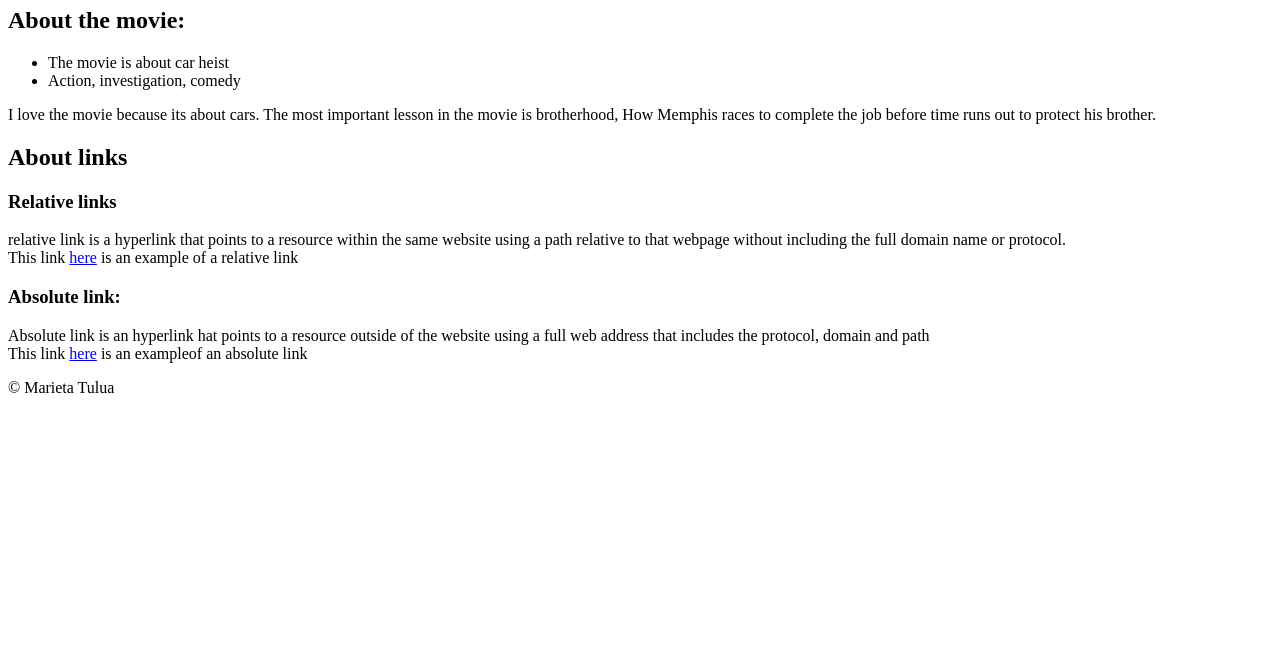
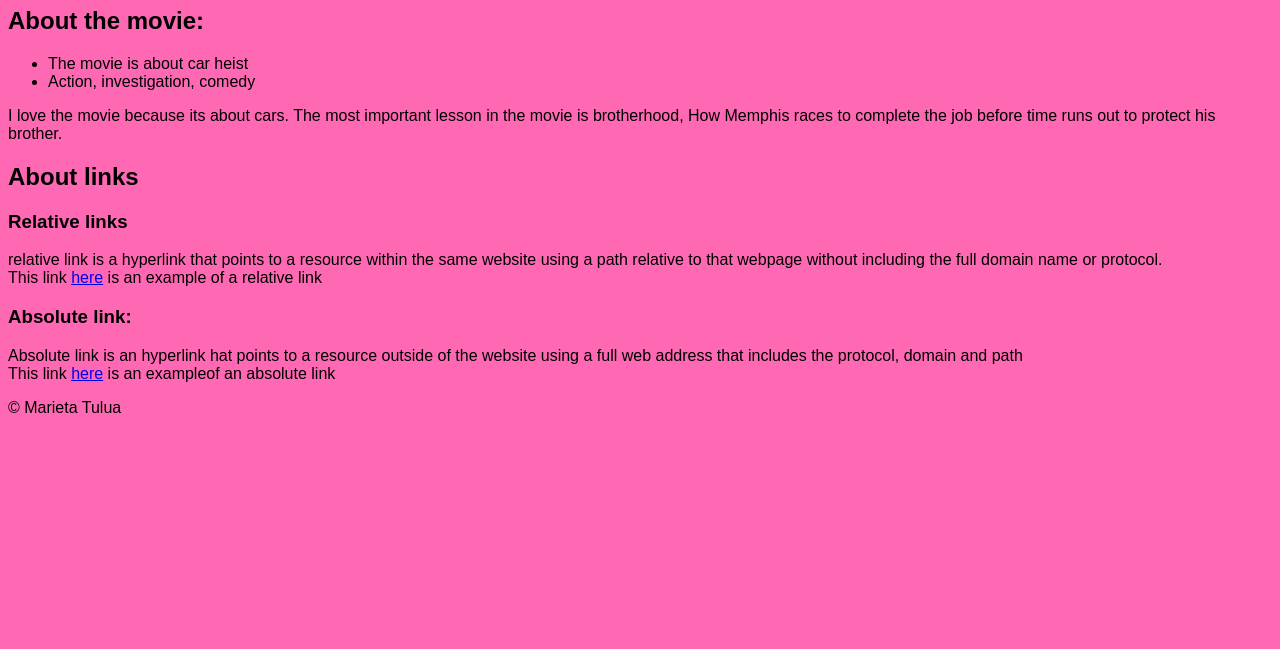
Before and after one commit to tuluama2002/projects, a plain HTML site: page interest/interests.html in a window 1280 px wide. Shown: the part 151-800 px from the top of the page. Drawn offline with Linux system fonts and the light colour scheme.

Commit message:
interest

```diff
--- a/interest/interests.html
+++ b/interest/interests.html
@@ -4,6 +4,7 @@
     <meta charset="UTF-8">
     <meta name="viewport" content="width=device-width, initial-scale=1.0">
     <title>Interest</title>
+    <link rel="stylesheet" href="style.css">
 </head>
 <body>
     <header>
--- /dev/null
+++ b/interest/style.css
@@ -0,0 +1,4 @@
+body {
+    font-family: Arial, Helvetica, sans-serif;
+    background-color: hotpink;
+}
```
